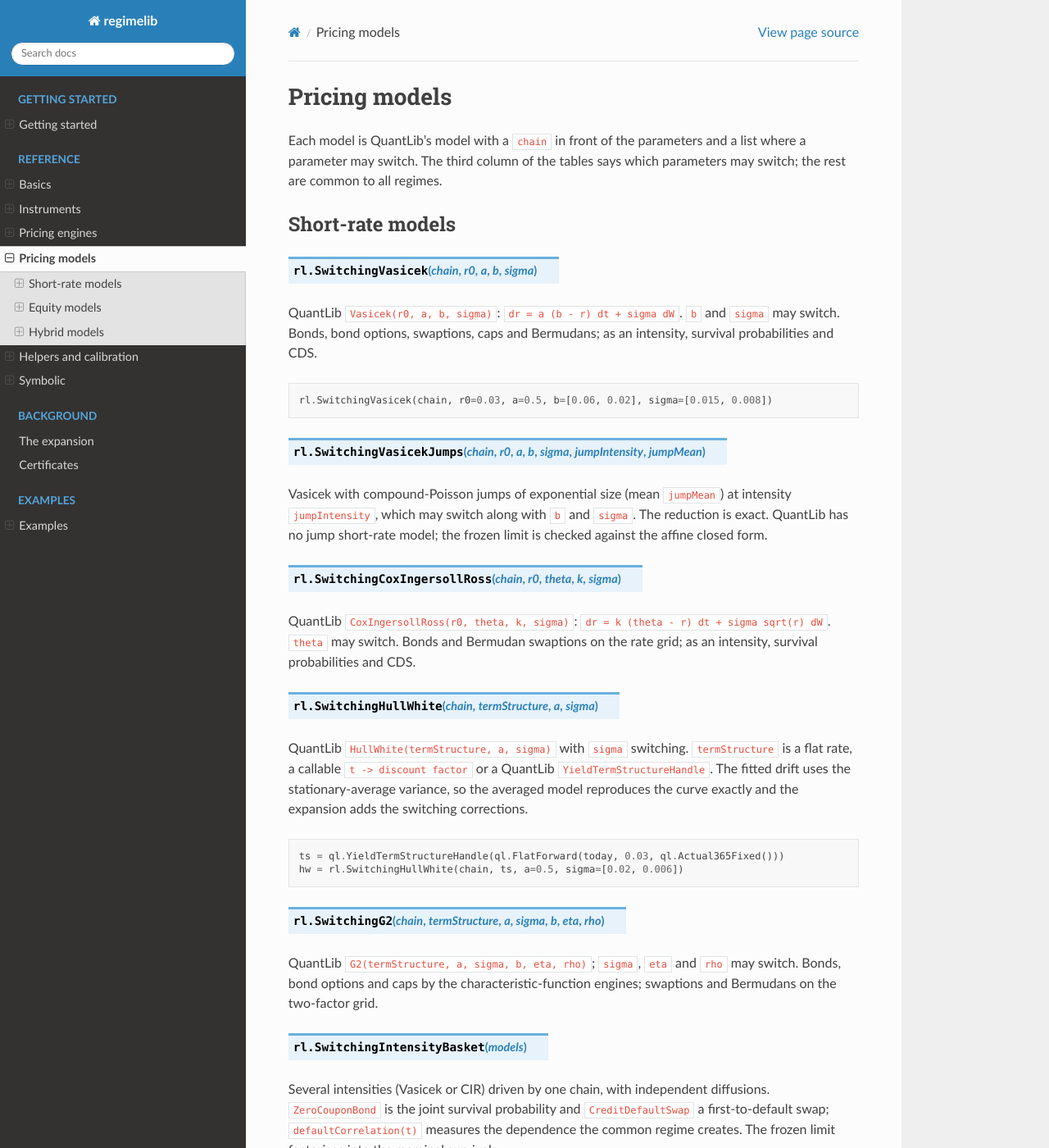
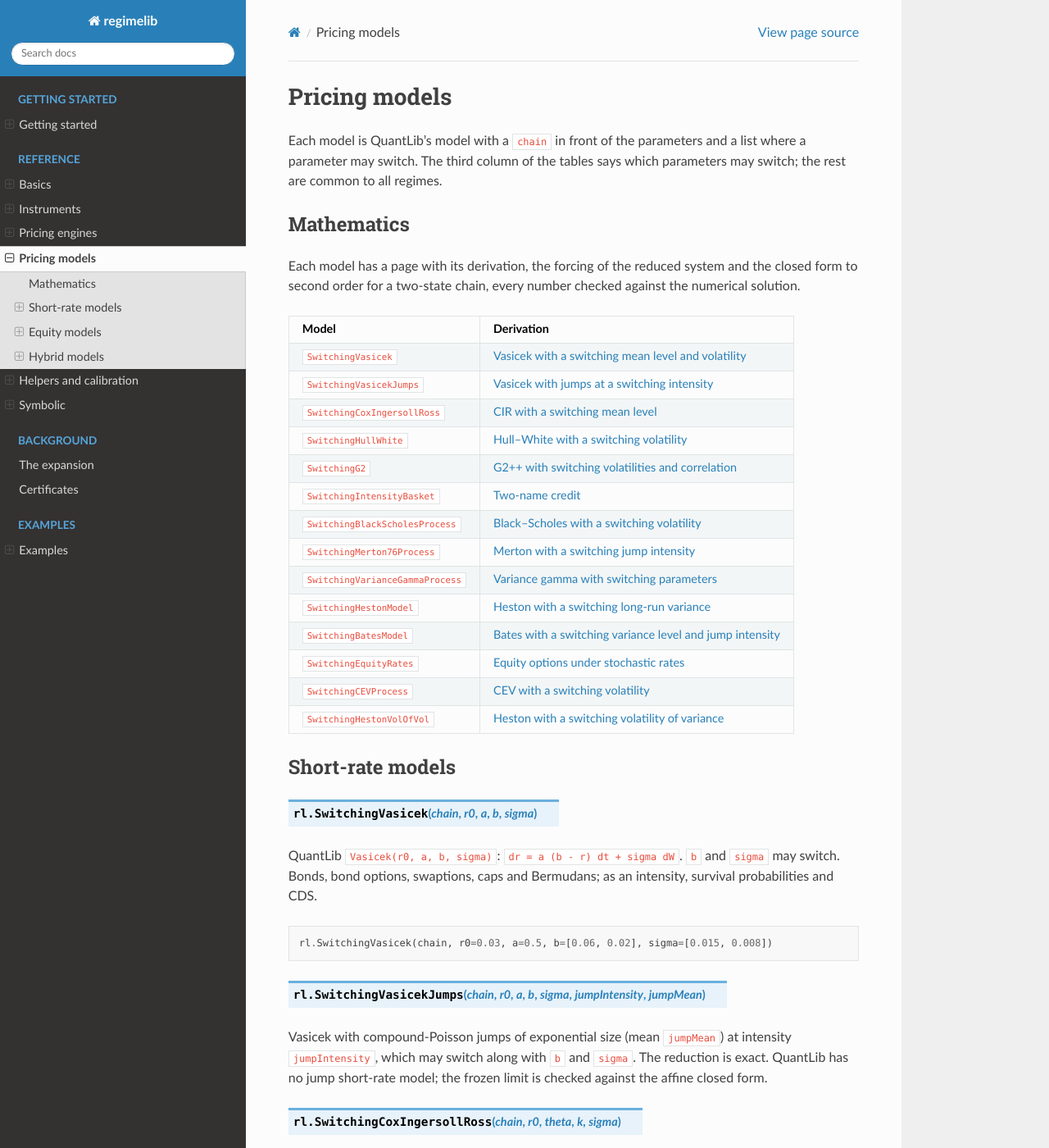
Before and after one commit to microprediction/regimelib, a Sphinx documentation site: the page built from docs/reference/models.rst, in a window 1280 px wide and 1400 px high. Shown: the whole window at 82% size. Built offline with Sphinx 7.4.7 and the Read the Docs theme 3.1.0, drawn with Linux system fonts in a browser that asks for light colours.

Commit message:
Docs: link each model and the instruments to its derivation on the homogenization site (#158)
Co-authored-by: Claude Opus 5.5 <noreply@anthropic.com>

```diff
--- a/docs/background.rst
+++ b/docs/background.rst
@@ -28,3 +28,4 @@ Two things the library holds itself to:
 
 The mathematics — the recursion, the initial layers, the Green–Kubo matrix for a non-reversible chain, the survival
 and bond formulas it started from — is on `homogenization.microprediction.org <https://homogenization.microprediction.org>`_.
+Each model's own derivation is linked from :doc:`reference/models`, and the instruments from :doc:`reference/instruments`.
--- a/docs/reference/instruments.rst
+++ b/docs/reference/instruments.rst
@@ -1,5 +1,8 @@
 Instruments
 ===========
+
+The formulas behind each instrument are on the `instruments page <https://homogenization.microprediction.org/instruments.html>`_ and, for options on
+zero-coupon bonds, the `bond options page <https://homogenization.microprediction.org/bond-options.html>`_.
 
 Instruments accept QuantLib payoff and exercise objects or plain tuples. Each entry names the QuantLib engine its
 frozen limit is checked against.
--- a/docs/reference/models.rst
+++ b/docs/reference/models.rst
@@ -3,6 +3,46 @@ Pricing models
 
 Each model is QuantLib's model with a ``chain`` in front of the parameters and a list where a parameter may switch.
 The third column of the tables says which parameters may switch; the rest are common to all regimes.
+
+Mathematics
+-----------
+
+Each model has a page with its derivation, the forcing of the reduced system and the closed form to second order
+for a two-state chain, every number checked against the numerical solution.
+
+.. list-table::
+   :header-rows: 1
+
+   * - Model
+     - Derivation
+   * - ``SwitchingVasicek``
+     - `Vasicek with a switching mean level and volatility <https://homogenization.microprediction.org/regime-switching.html>`_
+   * - ``SwitchingVasicekJumps``
+     - `Vasicek with jumps at a switching intensity <https://homogenization.microprediction.org/jumps.html>`_
+   * - ``SwitchingCoxIngersollRoss``
+     - `CIR with a switching mean level <https://homogenization.microprediction.org/cir.html>`_
+   * - ``SwitchingHullWhite``
+     - `Hull–White with a switching volatility <https://homogenization.microprediction.org/hull-white.html>`_
+   * - ``SwitchingG2``
+     - `G2++ with switching volatilities and correlation <https://homogenization.microprediction.org/g2.html>`_
+   * - ``SwitchingIntensityBasket``
+     - `Two-name credit <https://homogenization.microprediction.org/credit.html>`_
+   * - ``SwitchingBlackScholesProcess``
+     - `Black–Scholes with a switching volatility <https://homogenization.microprediction.org/black-scholes.html>`_
+   * - ``SwitchingMerton76Process``
+     - `Merton with a switching jump intensity <https://homogenization.microprediction.org/merton.html>`_
+   * - ``SwitchingVarianceGammaProcess``
+     - `Variance gamma with switching parameters <https://homogenization.microprediction.org/variance-gamma.html>`_
+   * - ``SwitchingHestonModel``
+     - `Heston with a switching long-run variance <https://homogenization.microprediction.org/heston.html>`_
+   * - ``SwitchingBatesModel``
+     - `Bates with a switching variance level and jump intensity <https://homogenization.microprediction.org/bates.html>`_
+   * - ``SwitchingEquityRates``
+     - `Equity options under stochastic rates <https://homogenization.microprediction.org/equity-rates.html>`_
+   * - ``SwitchingCEVProcess``
+     - `CEV with a switching volatility <https://homogenization.microprediction.org/cev.html>`_
+   * - ``SwitchingHestonVolOfVol``
+     - `Heston with a switching volatility of variance <https://homogenization.microprediction.org/cycle-smile.html>`_
 
 Short-rate models
 -----------------
```
Also changed, not shown: README.md (+20 -0 lines).
